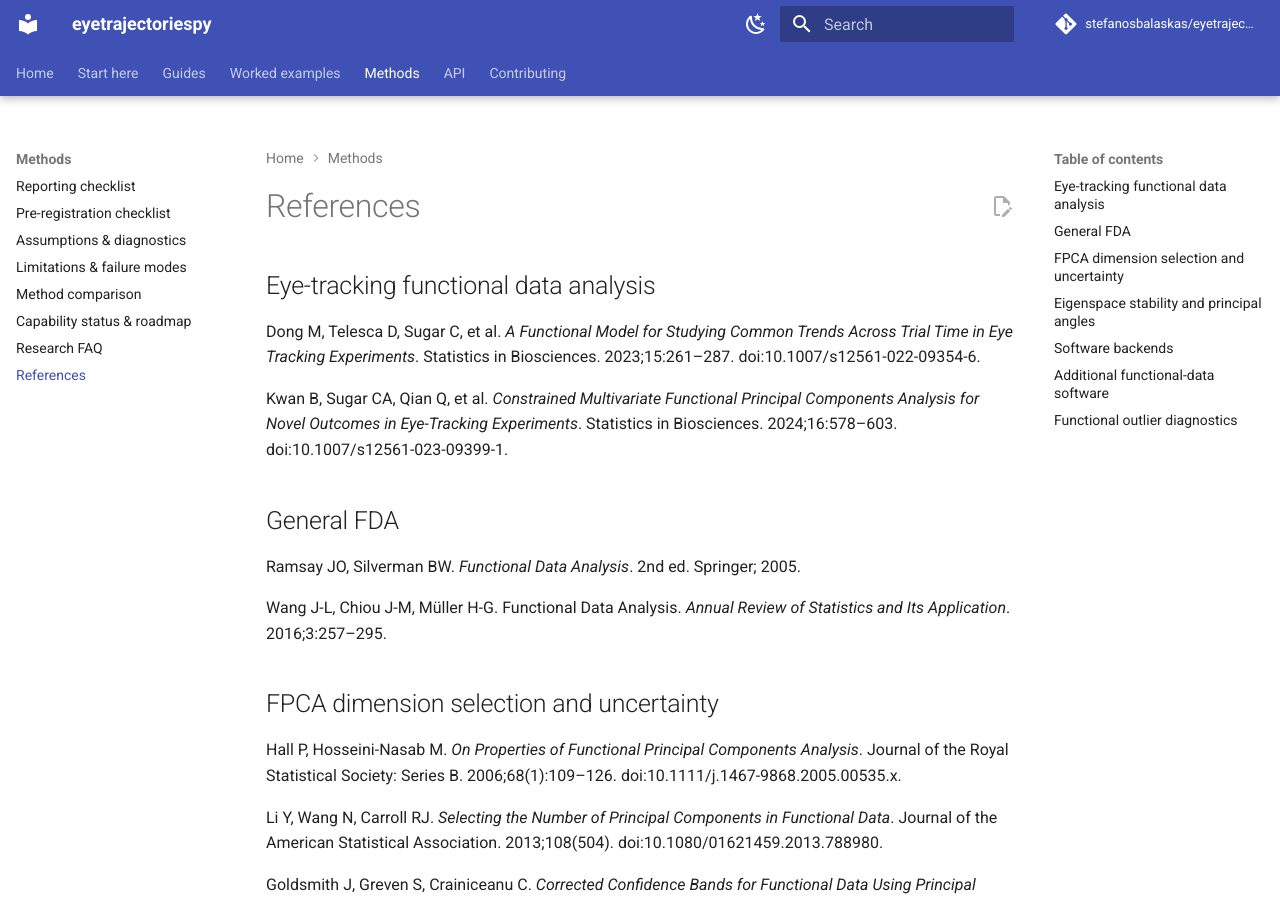
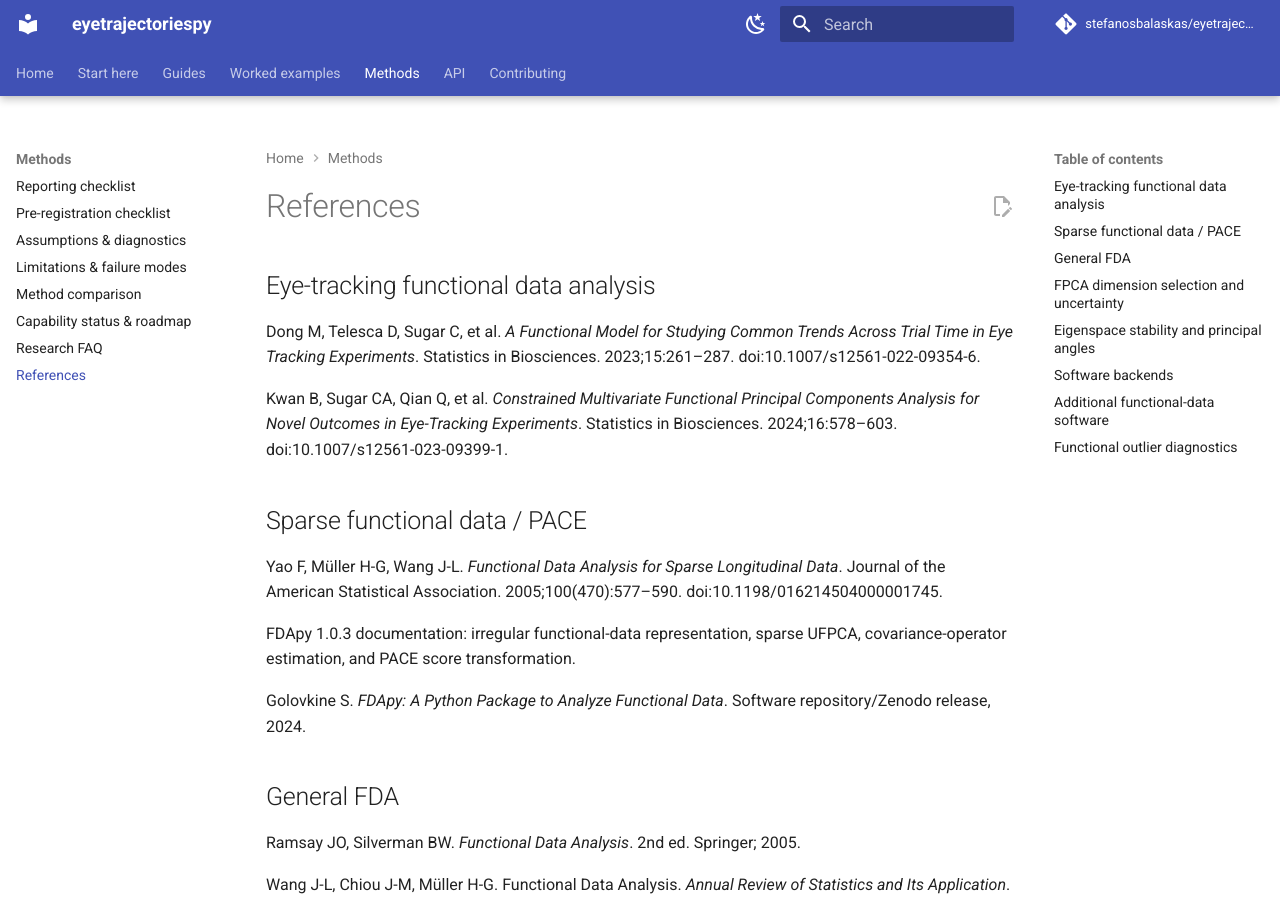
Before and after one commit to stefanosbalaskas/eyetrajectoriespy, an MkDocs documentation site: the page built from docs/methods/references.md, in a window 1280 px wide and 900 px high. Built offline with MkDocs 1.6.1 and Material for MkDocs 9.7.7, drawn with Linux system fonts in a browser that asks for light colours; comment, search, counter and statistics services are not loaded.

Commit message:
Add sparse PACE and FDApy references

```diff
--- a/docs/methods/references.md
+++ b/docs/methods/references.md
@@ -5,6 +5,14 @@
 Dong M, Telesca D, Sugar C, et al. *A Functional Model for Studying Common Trends Across Trial Time in Eye Tracking Experiments*. Statistics in Biosciences. 2023;15:261–287. doi:10.1007/s12561-022-09354-6.
 
 Kwan B, Sugar CA, Qian Q, et al. *Constrained Multivariate Functional Principal Components Analysis for Novel Outcomes in Eye-Tracking Experiments*. Statistics in Biosciences. 2024;16:578–603. doi:10.1007/s12561-023-09399-1.
+
+## Sparse functional data / PACE
+
+Yao F, Müller H-G, Wang J-L. *Functional Data Analysis for Sparse Longitudinal Data*. Journal of the American Statistical Association. 2005;100(470):577–590. doi:10.1198/016214504000001745.
+
+FDApy 1.0.3 documentation: irregular functional-data representation, sparse UFPCA, covariance-operator estimation, and PACE score transformation.
+
+Golovkine S. *FDApy: A Python Package to Analyze Functional Data*. Software repository/Zenodo release, 2024.
 
 ## General FDA
 
```
